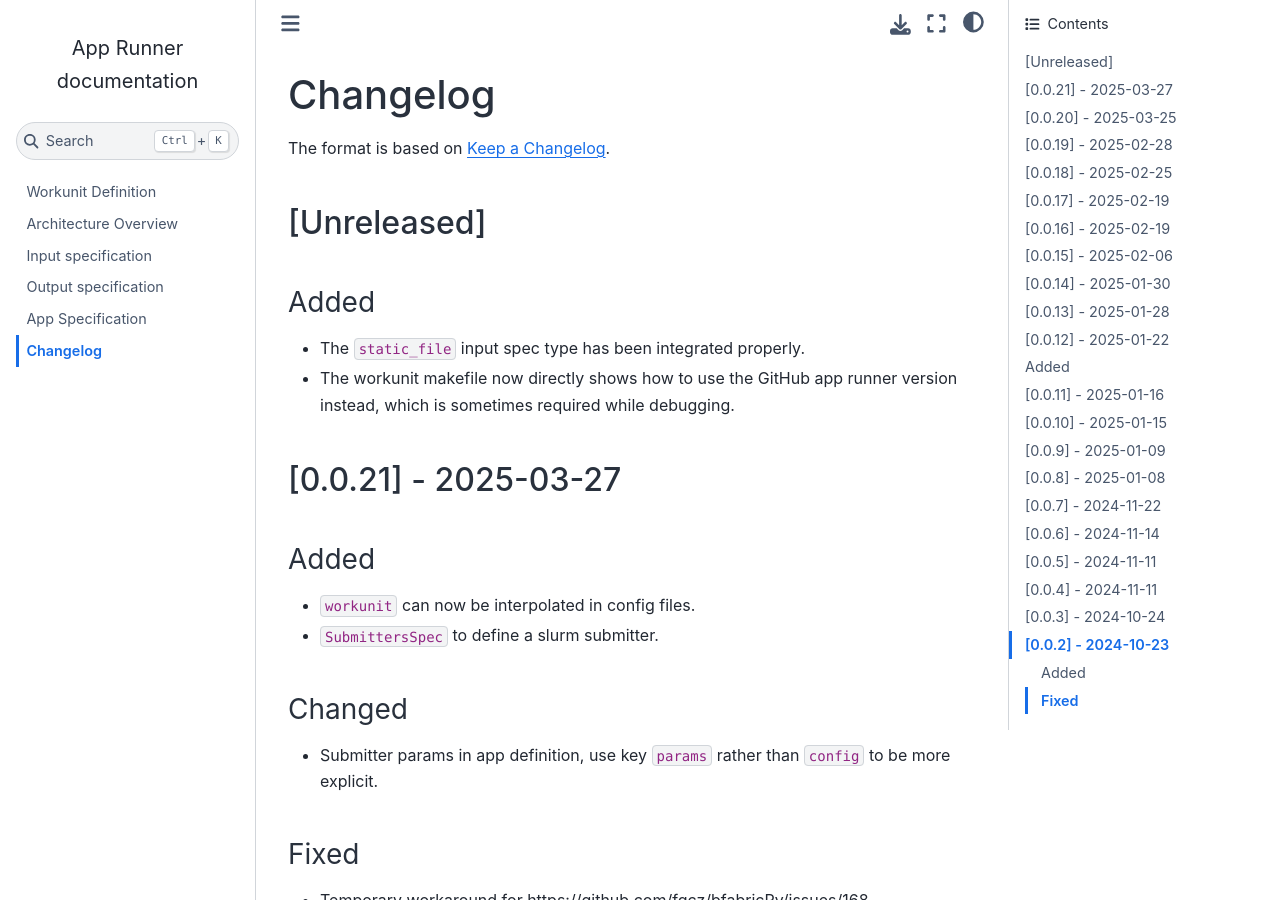
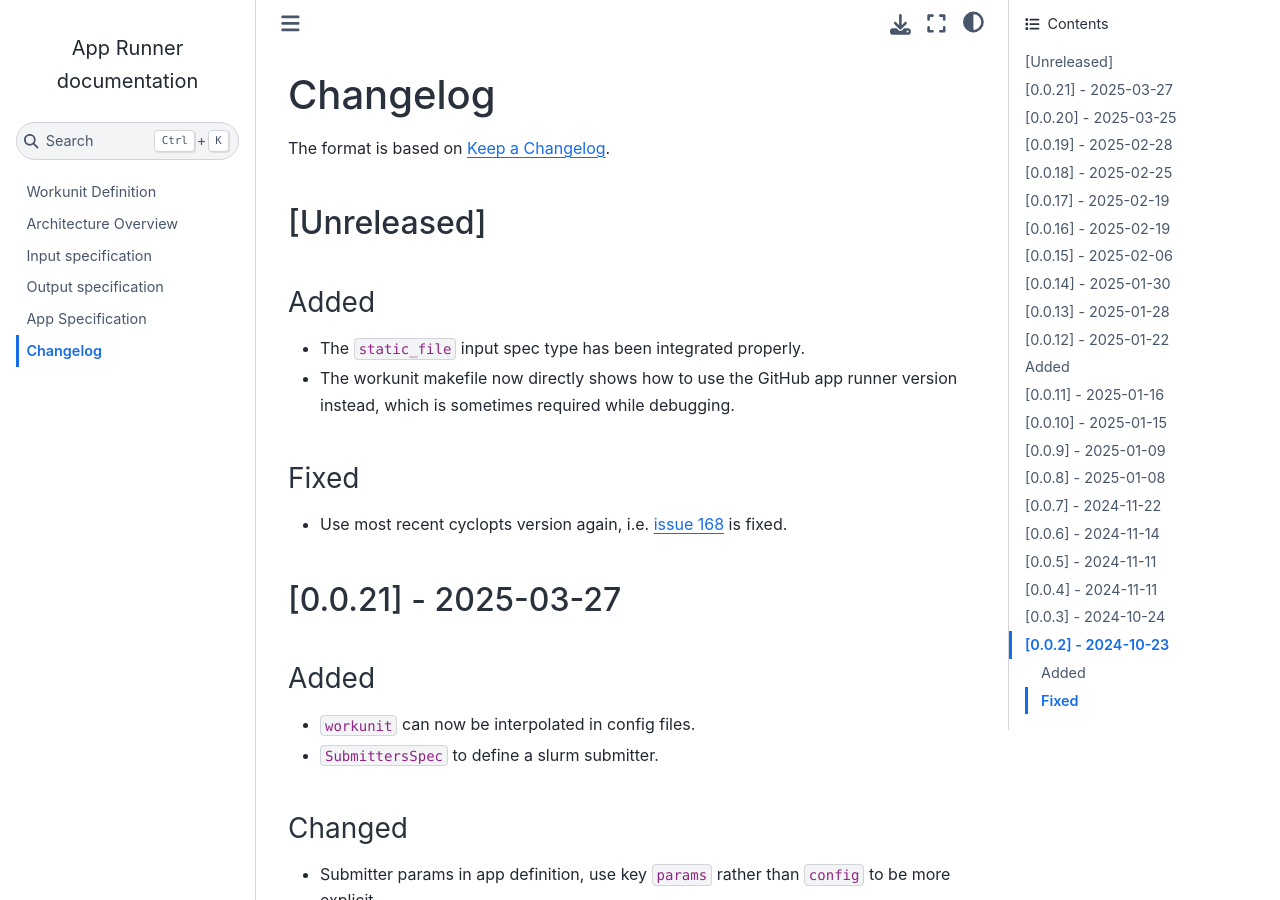
Before and after one commit to fgcz/bfabricPy, a Sphinx documentation site: the page built from bfabric_app_runner/docs/changelog.md, in a window 1280 px wide and 900 px high. Built offline with Sphinx 7.4.7 and the Sphinx Book theme 1.1.4, drawn with Linux system fonts in a browser that asks for light colours.

Commit message:
changelog entires

```diff
--- a/bfabric_app_runner/docs/changelog.md
+++ b/bfabric_app_runner/docs/changelog.md
@@ -9,6 +9,10 @@ The format is based on [Keep a Changelog](https://keepachangelog.com/en/1.1.0/).
 - The `static_file` input spec type has been integrated properly.
 - The workunit makefile now directly shows how to use the GitHub app runner version instead, which is sometimes required
     while debugging.
+
+### Fixed
+
+- Use most recent cyclopts version again, i.e. [issue 168](https://github.com/fgcz/bfabricPy/issues/168) is fixed.
 
 ## \[0.0.21\] - 2025-03-27
 
```
Also changed, not shown: bfabric_scripts/docs/changelog.md.
